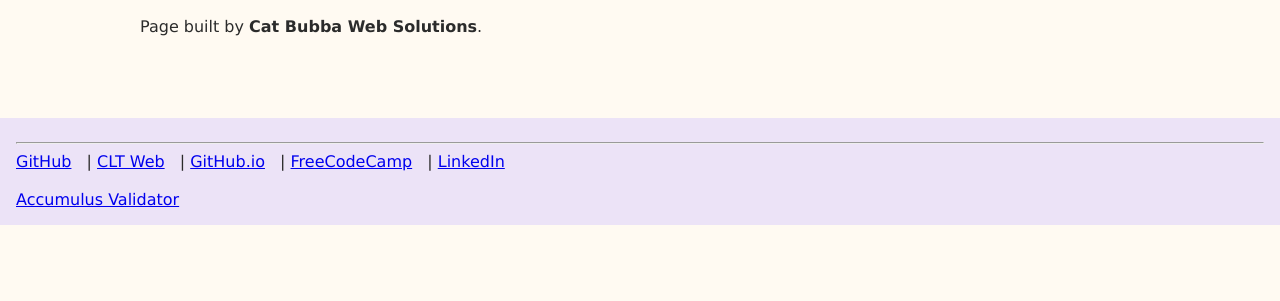
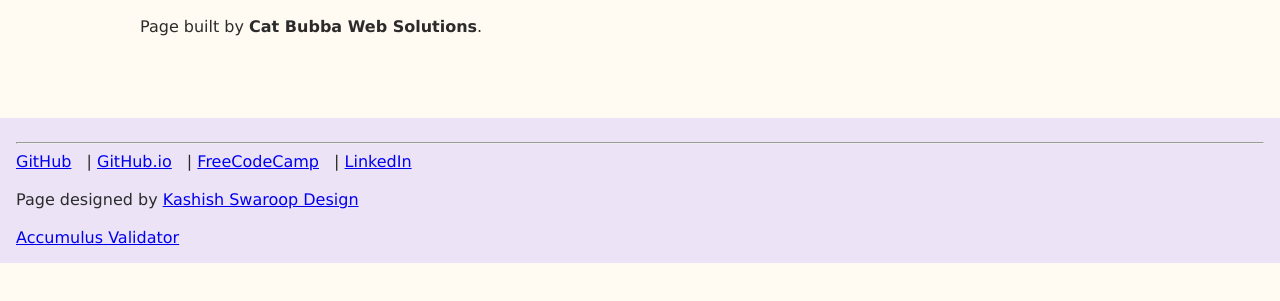
Before and after one commit to kashishswaroop04/kashishswaroop04.github.io, a plain HTML site: page itis3135/index.html in a window 1280 px wide. Shown: the part 251-552 px from the top of the page. Drawn offline with Linux system fonts and the light colour scheme.

Commit message:
Update footer.html

```diff
--- a/itis3135/components/footer.html
+++ b/itis3135/components/footer.html
@@ -2,12 +2,20 @@
     <hr>
 
     <a href="https://github.com/kashishswaroop04" target="_blank">GitHub</a> |
-    <a href="https://webpages.charlotte.edu/801295137" target="_blank">CLT Web</a> |
     <a href="https://kashishswaroop04.github.io" target="_blank">GitHub.io</a> |
     <a href="https://www.freecodecamp.org/kashish_swaroop" target="_blank">FreeCodeCamp</a> |
     <a href="https://www.linkedin.com/in/kashish-swaroop-9173741b7/" target="_blank">LinkedIn</a>
 
     <br><br>
 
-    <a href="https://validator.accumulus.org/check?uri=referer">Accumulus Validator</a>
+    Page designed by
+    <a href="../kashishswaroopdesign.com/index.html">
+        Kashish Swaroop Design
+    </a>
+
+    <br><br>
+
+    <a href="https://validator.accumulus.org/check?uri=referer">
+        Accumulus Validator
+    </a>
 </footer>
```
